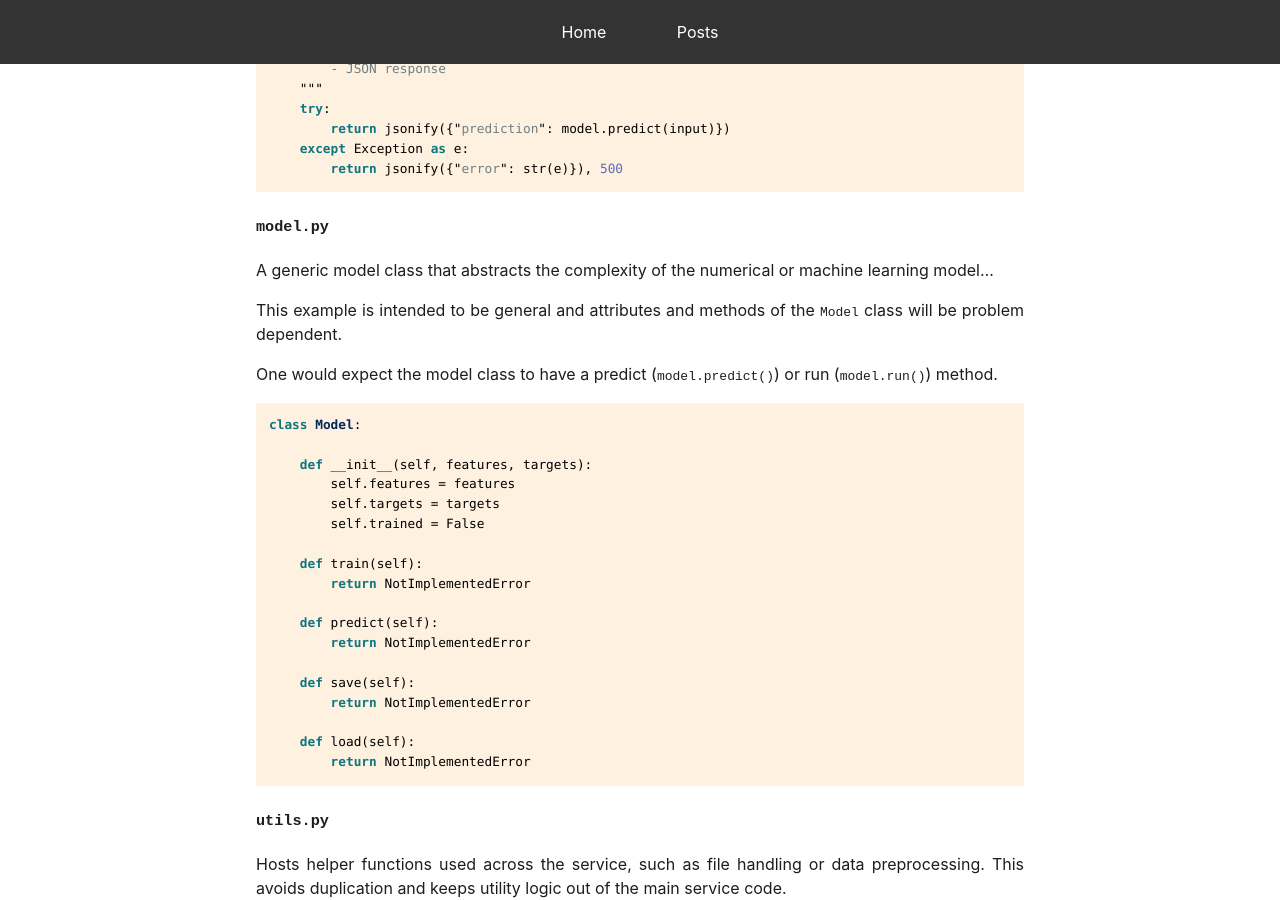
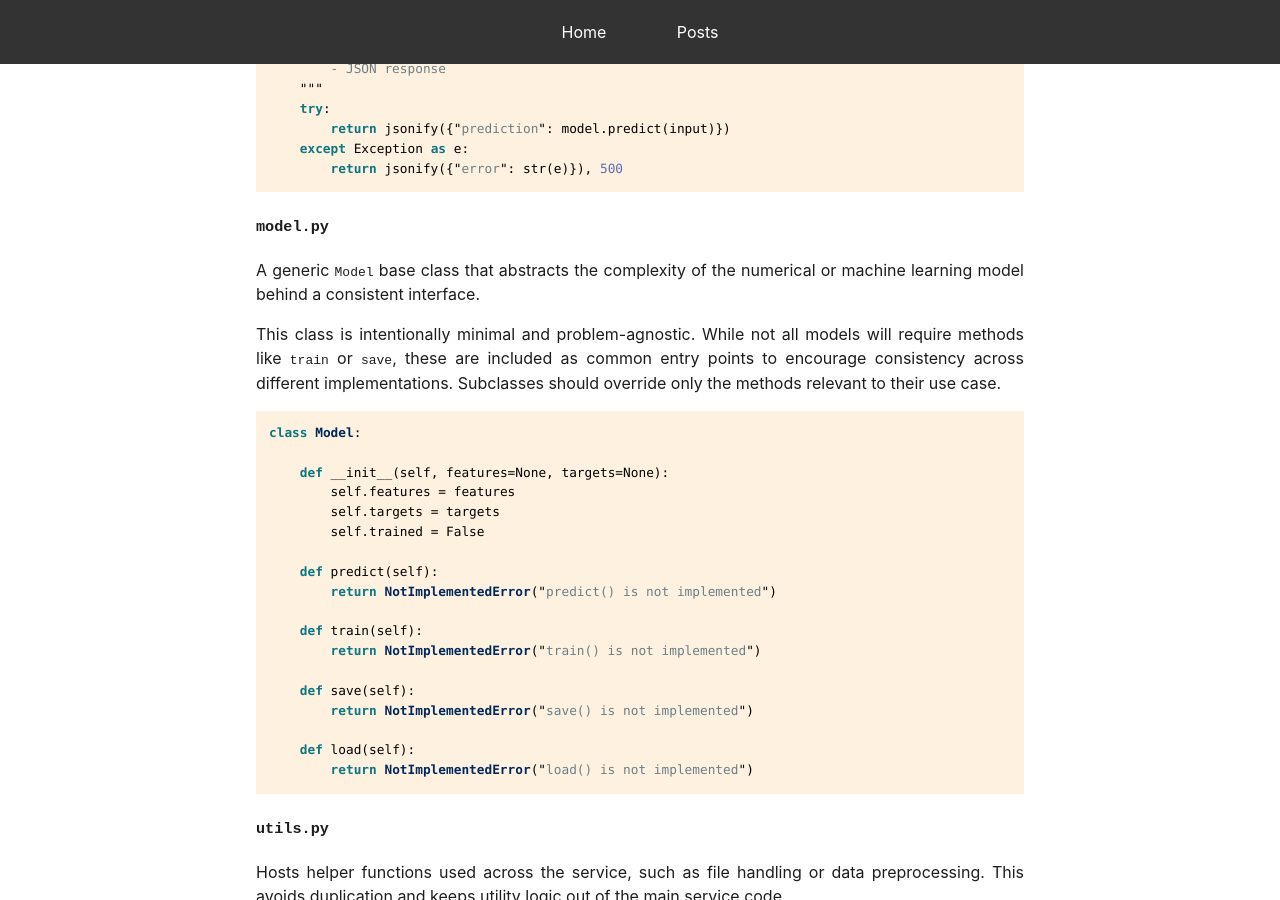
Before and after one commit to mark-hobbs/mark-hobbs.github.io, a Jekyll site: the page built from _posts/2025-04-15-model-deployment.md, in a window 1280 px wide and 900 px high, scrolled down 1921 px. Built offline with Jekyll 4.4.1, drawn with Linux system fonts in a browser that asks for light colours.

Commit message:
General updates

````diff
--- a/_posts/2025-04-15-model-deployment.md
+++ b/_posts/2025-04-15-model-deployment.md
@@ -85,32 +85,29 @@ def predict(input):
 
 ### `model.py`
 
-A generic model class that abstracts the complexity of the numerical or machine learning model...
+A generic `Model` base class that abstracts the complexity of the numerical or machine learning model behind a consistent interface.
 
-This example is intended to be general and attributes and methods of the `Model` class will be problem dependent.
-
-One would expect the model class to have a predict (`model.predict()`) or run (`model.run()`) method.
-
+This class is intentionally minimal and problem-agnostic. While not all models will require methods like `train` or `save`, these are included as common entry points to encourage consistency across different implementations. Subclasses should override only the methods relevant to their use case.
 
 ```python
 class Model:
 
-    def __init__(self, features, targets):
+    def __init__(self, features=None, targets=None):
         self.features = features
         self.targets = targets
         self.trained = False
 
+    def predict(self):
+        return NotImplementedError("predict() is not implemented")
+
     def train(self):
-        return NotImplementedError
-
-    def predict(self):
-        return NotImplementedError
+        return NotImplementedError("train() is not implemented")
 
     def save(self):
-        return NotImplementedError
+        return NotImplementedError("save() is not implemented")
 
     def load(self):
-        return NotImplementedError
+        return NotImplementedError("load() is not implemented")
 ```
 
 ### `utils.py`
````
